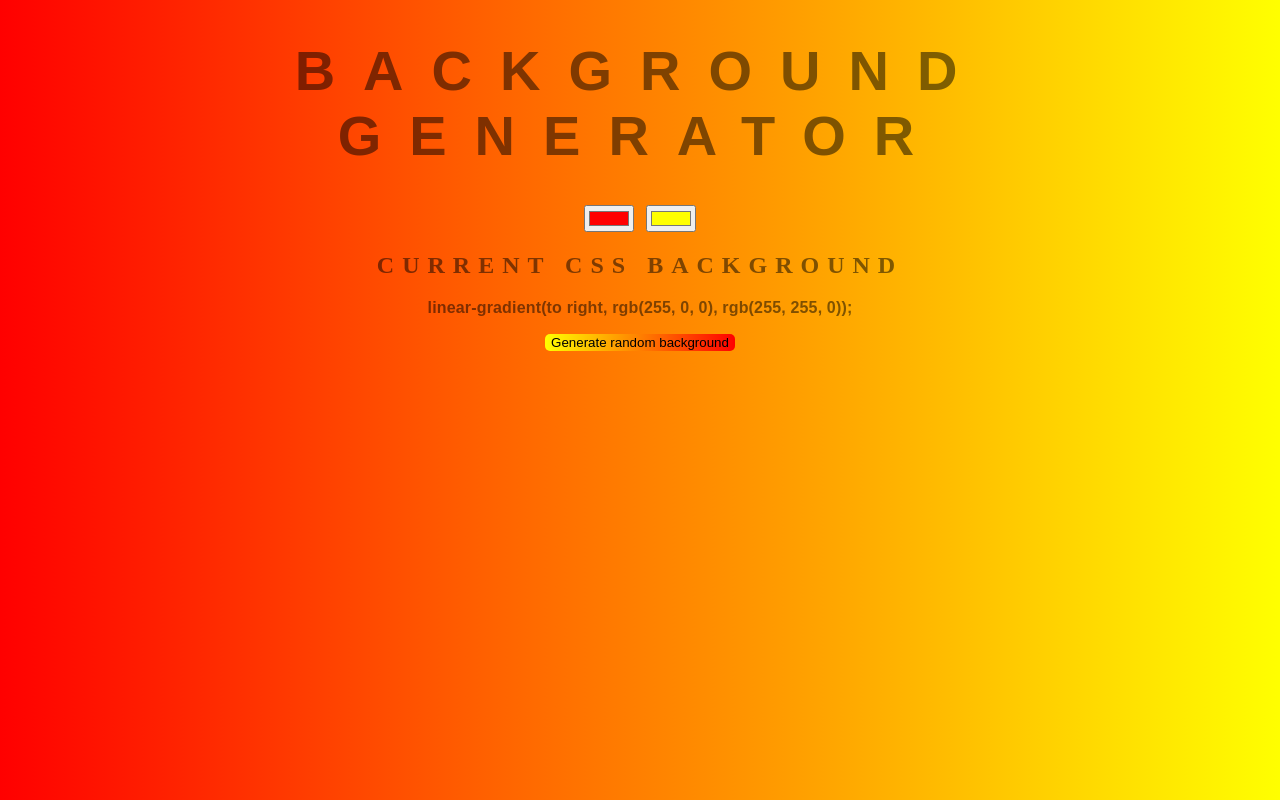
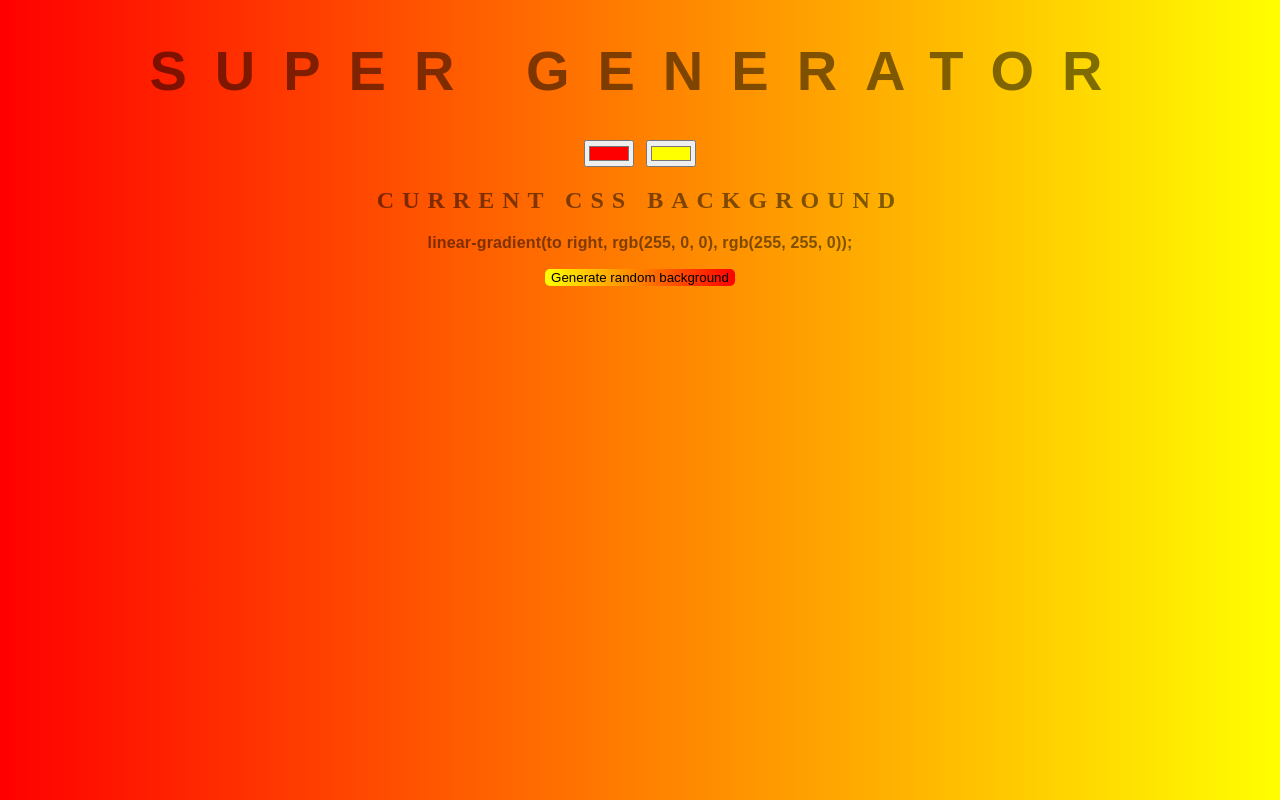
Before and after one commit to chouettevan/background-generator, a plain HTML site: page index.html in a window 1280 px wide. Drawn offline with Linux system fonts and the light colour scheme.

Commit message:
changing title

```diff
--- a/index.html
+++ b/index.html
@@ -5,7 +5,7 @@
 	<link rel="stylesheet" type="text/css" href="style.css">
 </head>
 <body id="gradient">
-	<h1>Background Generator</h1>
+	<h1>super Generator</h1>
 	<input class="color1" type="color" name="color1" value="#ff0000">
 	<input class="color2" type="color" name="color2" value="#FFFF00">
 	<h2>Current CSS Background</h2>
```
